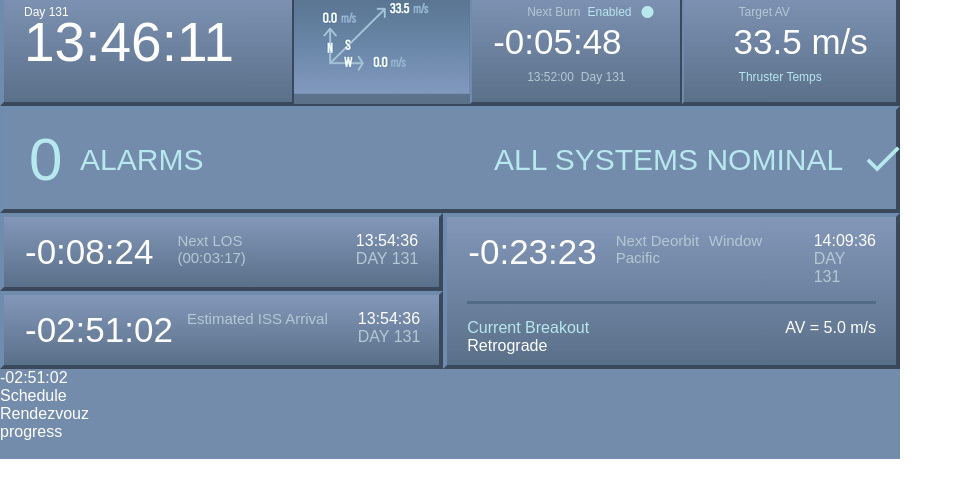
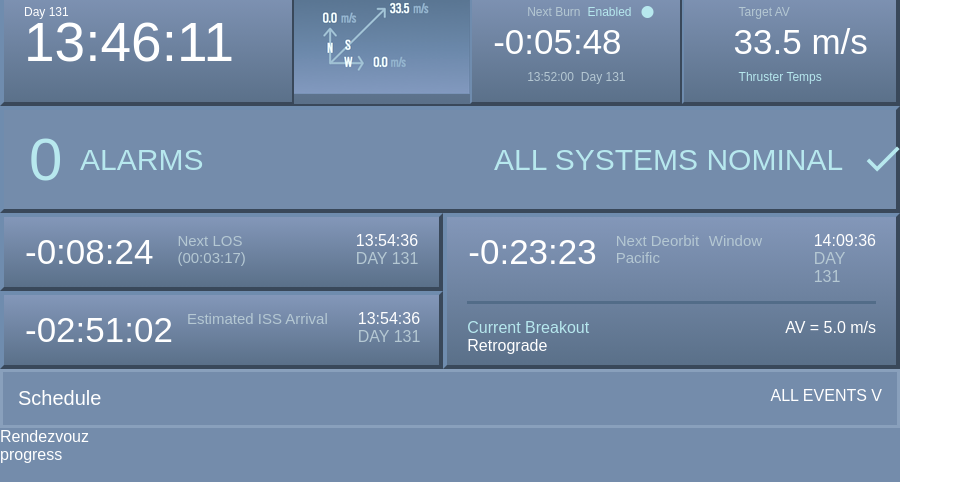
Before and after one commit to vadimdk/cursor-spacex-repo, a plain HTML site: page index.html in a window 1280 px wide. Shown: the part 807-1289 px from the top of the page, without its empty margins (0-963 px from the left). Before the commit the page ends 1266 px from the top, so only its background shows below. Drawn offline with Linux system fonts and the light colour scheme; a web font is replaced by a local one.

Commit message:
schedule

```diff
--- a/index.html
+++ b/index.html
@@ -163,13 +163,16 @@ done
 
   </div>
  </div>
-  <!--fifth row -->
-  <div>
-    -02:51:02
-  </div>
+
   <!--sixth row -->
-  <div>
+  <div id="schedule-row" class="row">
+    <div class="schedule">
      Schedule
+     </div>
+     <div class="events">
+     ALL EVENTS V
+     </div>
+
   </div>
   <!--seventh row -->
   <div>
--- a/styles/style.css
+++ b/styles/style.css
@@ -324,6 +324,17 @@ display: flex;
     color: white;
 }
 
+#schedule-row {
+    padding: 15px;
+    border: 3px rgb(137, 160, 188) solid;
+}
+
+.schedule  {
+    flex-grow: 3;
+    font-size: 20px;
+}
+
+
 
 .time-day-second {
 
```
